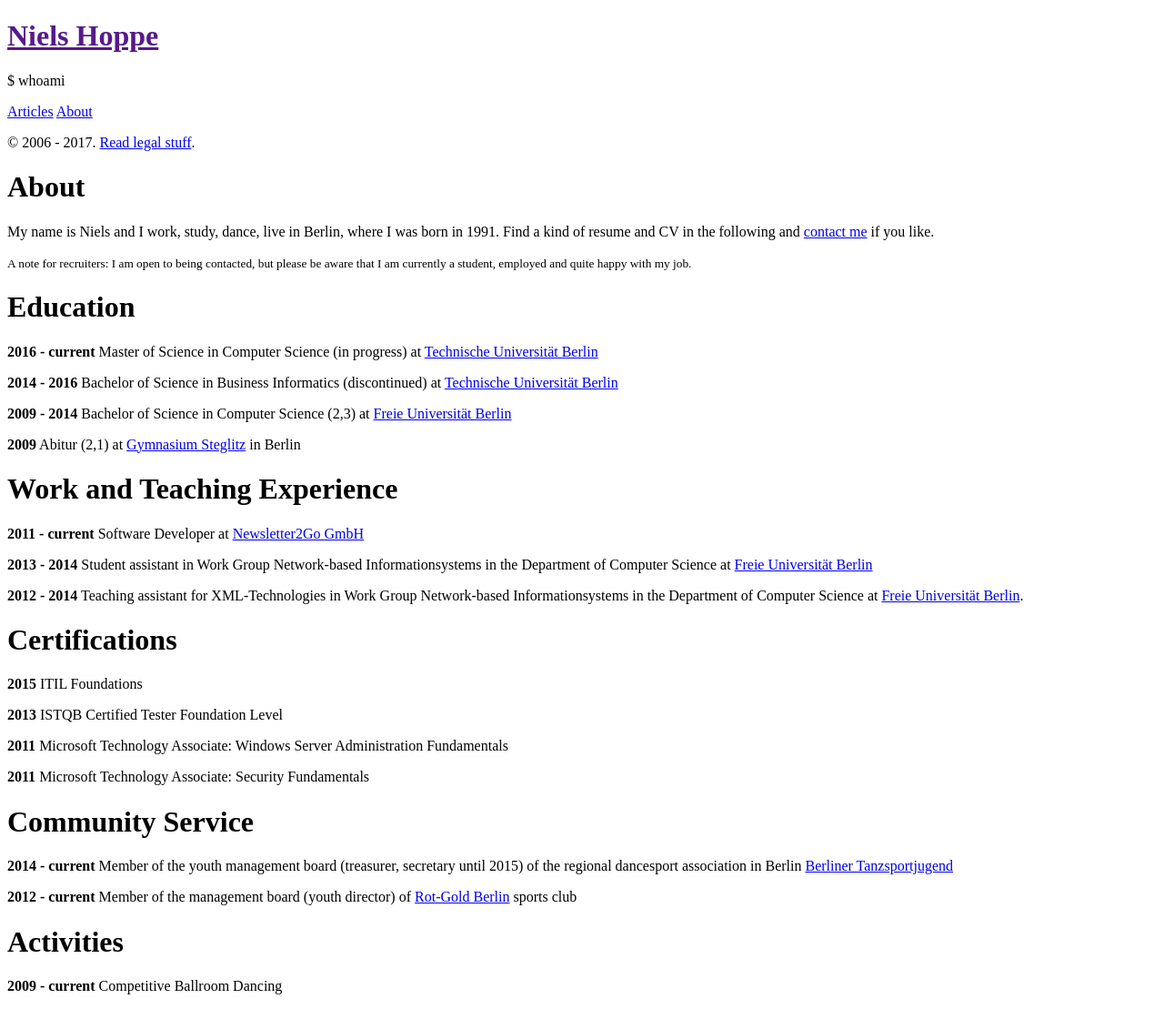
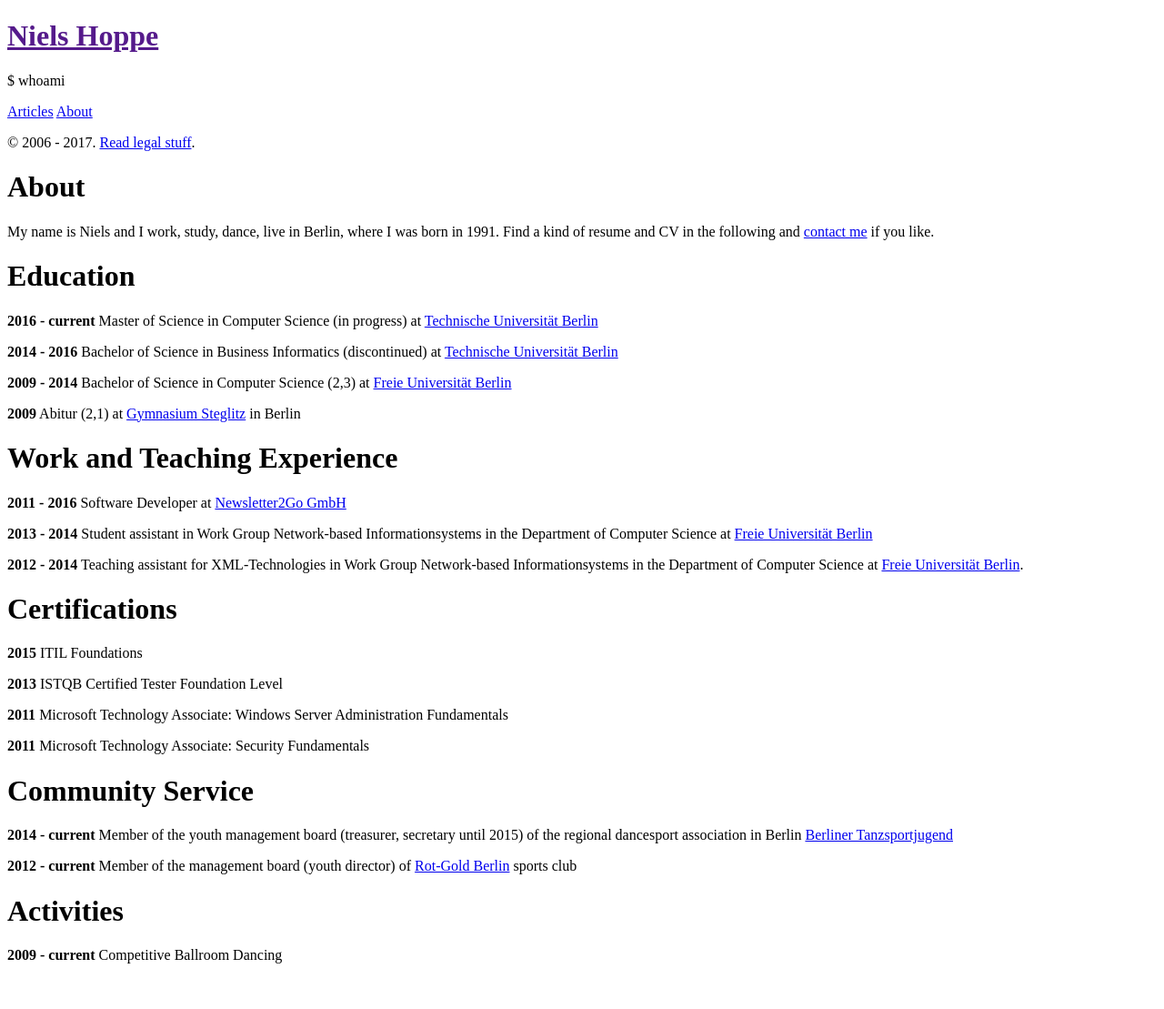
Before and after one commit to hielsnoppe/hielsnoppe.github.io, a Jekyll site: the page built from about/index.md, in a window 1280 px wide. Shown: the whole page at 91% size. Built offline with Jekyll 4.4.1, drawn with Linux system fonts in a browser that asks for light colours; Markdown is read by kramdown in place of the engine named in the settings; after the commit the page ends 1075 px from its top, so only the background shows below that.

Commit message:
Update CV

```diff
--- a/about/index.md
+++ b/about/index.md
@@ -6,11 +6,6 @@ description: $ whoami
 
 My name is Niels and I work, study, dance, live in Berlin, where I was born in 1991.
 Find a kind of resume and CV in the following and [contact me](mailto:ygf9k4ge@nielshoppe.de) if you like.
-
-<small>
-A note for recruiters:
-I am open to being contacted, but please be aware that I am currently a student, employed and quite happy with my job.
-</small>
 
 # Education
 
@@ -28,7 +23,7 @@ Abitur (2,1) at [Gymnasium Steglitz](http://gymnasiumsteglitz.de) in Berlin
 
 # Work and Teaching Experience
 
-**2011 - current**
+**2011 - 2016**
 Software Developer at [Newsletter2Go GmbH](https://www.newsletter2go.com)
 
 **2013 - 2014**
```
